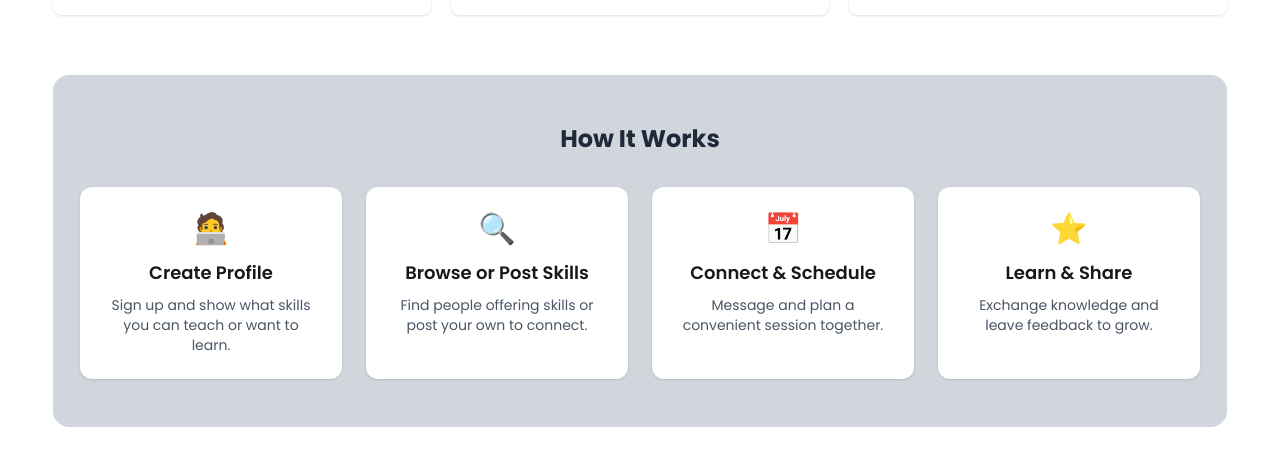
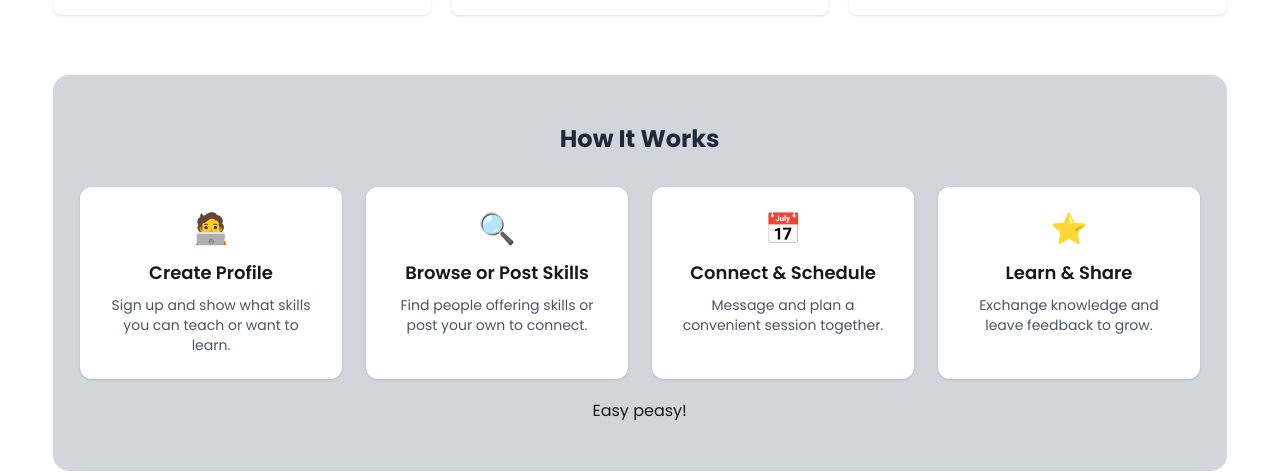
Before and after one commit to 00Shawon/Assignment-9, a React (Vite) app: page / in a window 1280 px wide. Shown: the part 2720-3193 px from the top of the page. Built offline with nearby package versions, Linux system fonts and the light colour scheme; no server answers.

Commit message:
animate.css installed and used in how it works section

```diff
--- a/package.json
+++ b/package.json
@@ -11,6 +11,7 @@
   },
   "dependencies": {
     "@tailwindcss/vite": "^4.1.15",
+    "animate.css": "^4.1.1",
     "daisyui": "^5.3.7",
     "firebase": "^12.4.0",
     "lucide-react": "^0.546.0",
--- a/src/Component/Home/HowItWorks.jsx
+++ b/src/Component/Home/HowItWorks.jsx
@@ -1,36 +1,39 @@
 import React from 'react';
+import 'animate.css';
 
 const HowItWorks = () => {
   return (
     <div className='my-15' >
      <section class="py-12 bg-gray-300 text-center rounded-2xl">
-  <h2 class="text-2xl font-bold mb-8 text-gray-800">How It Works</h2>
+  <h2 class="text-2xl font-bold mb-8 text-gray-800 animate__animated animate__swing">How It Works</h2>
   <div class="grid grid-cols-1 md:grid-cols-2 lg:grid-cols-4 gap-6 max-w-6xl mx-auto px-4">
 
     <div class="p-6 bg-white rounded-xl shadow hover:shadow-lg transition ">
       <div class="text-3xl mb-3">🧑‍💻</div>
-      <h3 class="font-semibold text-lg mb-2">Create Profile</h3>
+      <h3 class="font-semibold text-lg mb-2 animate__animated animate__bounce animate__delay-1s">Create Profile</h3>
       <p class="text-gray-600 text-sm">Sign up and show what skills you can teach or want to learn.</p>
     </div>
 
     <div class="p-6 bg-white rounded-xl shadow hover:shadow-lg transition">
       <div class="text-3xl mb-3">🔍</div>
-      <h3 class="font-semibold text-lg mb-2">Browse or Post Skills</h3>
+      <h3 class="font-semibold text-lg mb-2 animate__animated animate__bounce animate__delay-2s">Browse or Post Skills</h3>
       <p class="text-gray-600 text-sm">Find people offering skills or post your own to connect.</p>
     </div>
 
     <div class="p-6 bg-white rounded-xl shadow hover:shadow-lg transition">
       <div class="text-3xl mb-3">📅</div>
-      <h3 class="font-semibold text-lg mb-2">Connect & Schedule</h3>
-      <p class="text-gray-600 text-sm">Message and plan a convenient session together.</p>
+      <h3 class="font-semibold text-lg mb-2 animate__animated animate__bounce animate__delay-3s">Connect & Schedule</h3>
+      <p class="text-gray-600 text-sm ">Message and plan a convenient session together.</p>
     </div>
 
     <div class="p-6 bg-white rounded-xl shadow hover:shadow-lg transition">
       <div class="text-3xl mb-3">⭐</div>
-      <h3 class="font-semibold text-lg mb-2">Learn & Share</h3>
+      <h3 class="font-semibold text-lg mb-2 animate__animated animate__bounce animate__delay-4s">Learn & Share</h3>
       <p class="text-gray-600 text-sm">Exchange knowledge and leave feedback to grow.</p>
     </div>
+
   </div>
+  <h1 className='pt-5 animate__animated animate__bounce animate__delay-5s'>Easy peasy!</h1>
 </section>
 
     </div>
```
Also changed, not shown: 1 other file (tests, documents, lock files or other folders).
